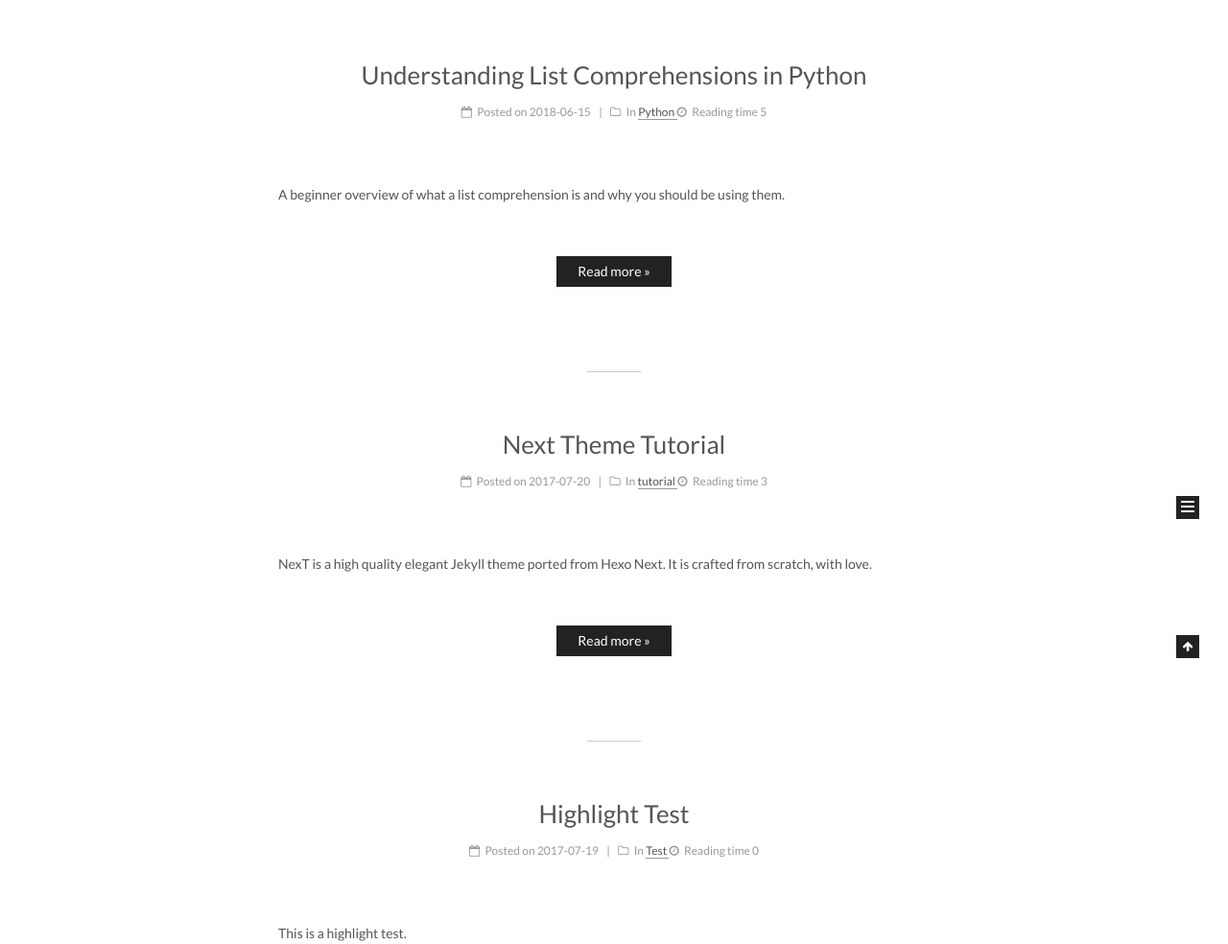
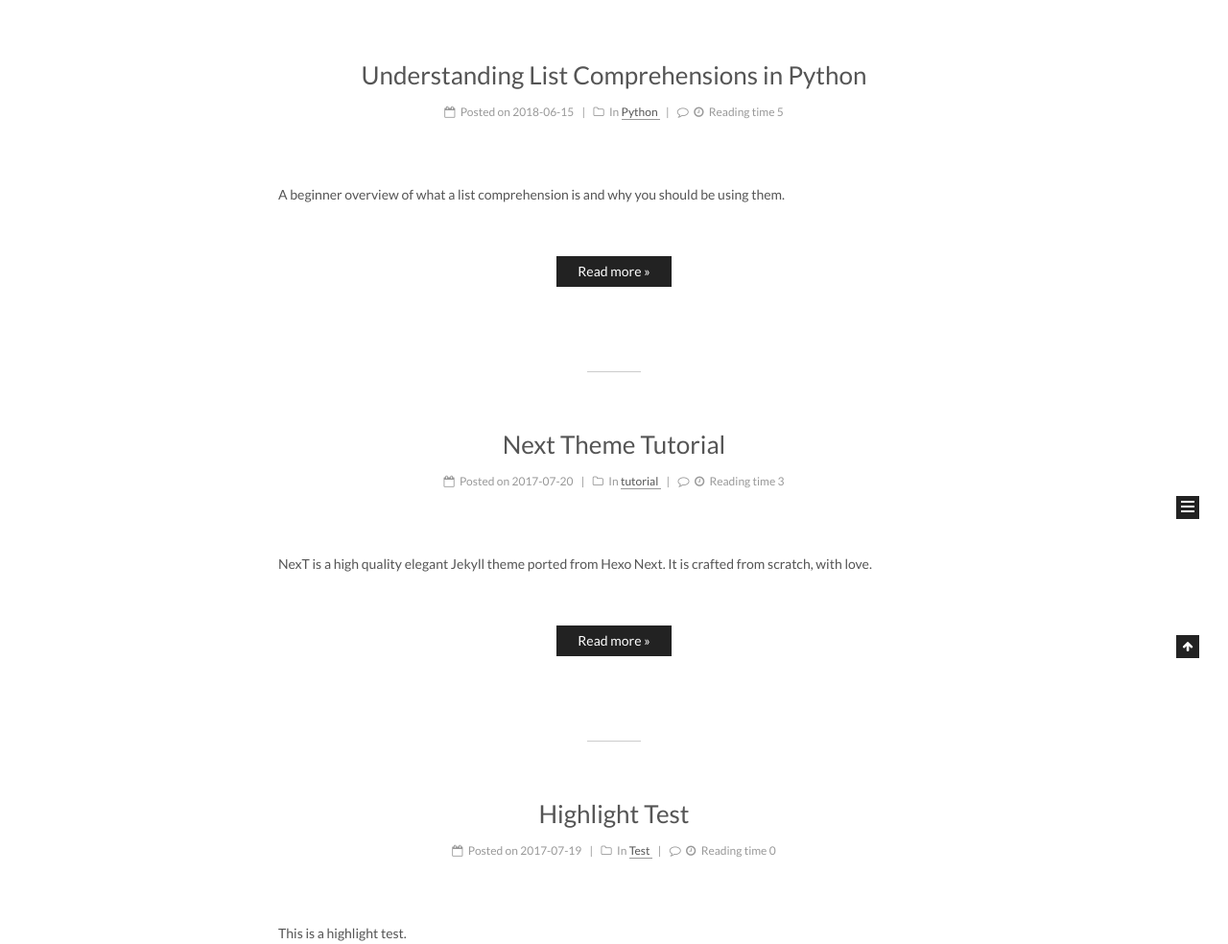
Before and after one commit to kyrelldixon/kyrelldixon.github.io, a Jekyll site: the page built from index.html, in a window 1280 px wide. Shown: the part 314-1298 px from the top of the page at 96% size. Built offline with Jekyll 4.4.1, drawn with Linux system fonts in a browser that asks for light colours; emoji names are drawn with the system emoji font; formulas are drawn with MathJax 3; the list of posts is cut into pages by our own code; comment, search, counter and statistics services are not loaded.

Commit message:
added disqus to the site

```diff
--- a/_config.yml
+++ b/_config.yml
@@ -379,8 +379,8 @@ han: false
 
 # Disqus
 disqus:
-  enable: false
-  shortname:
+  enable: true
+  shortname: kyrelldixon
   count: true
   # hide comments (visitors need to click to load the comments)
   # count need to be false when hide is true
```
